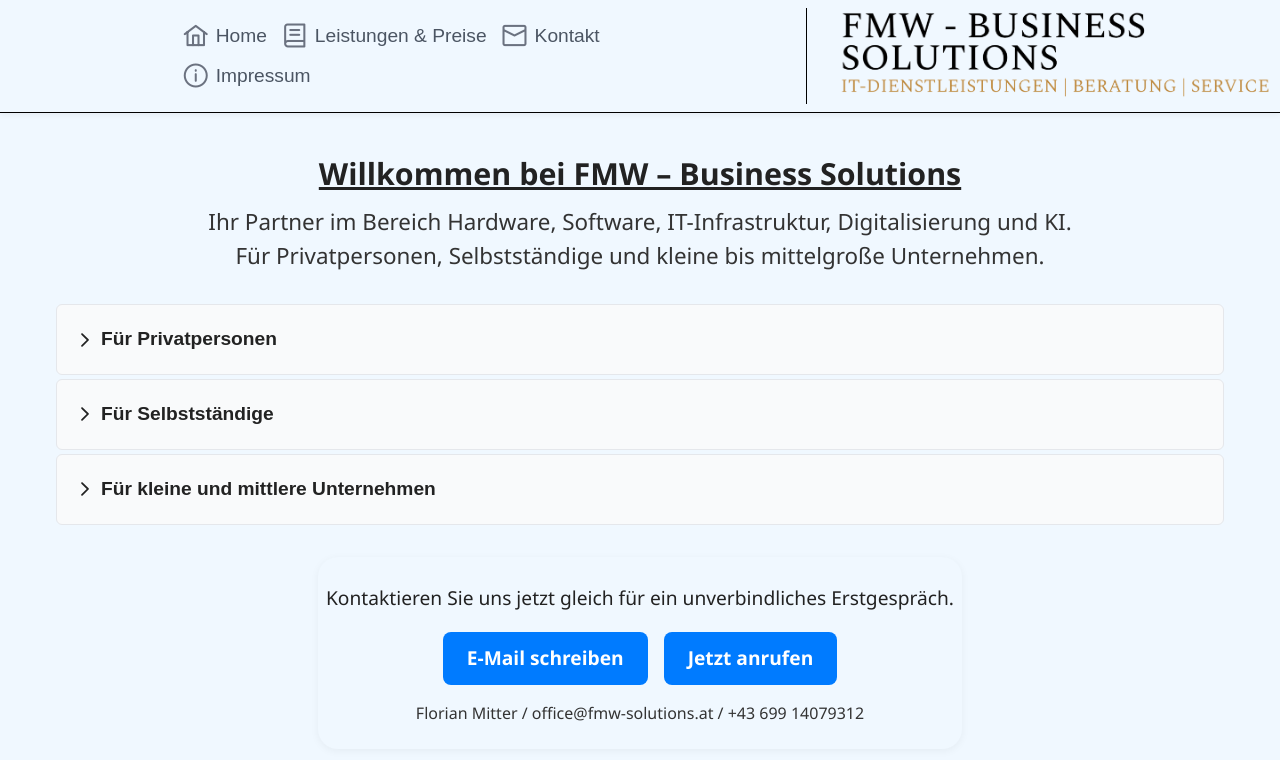
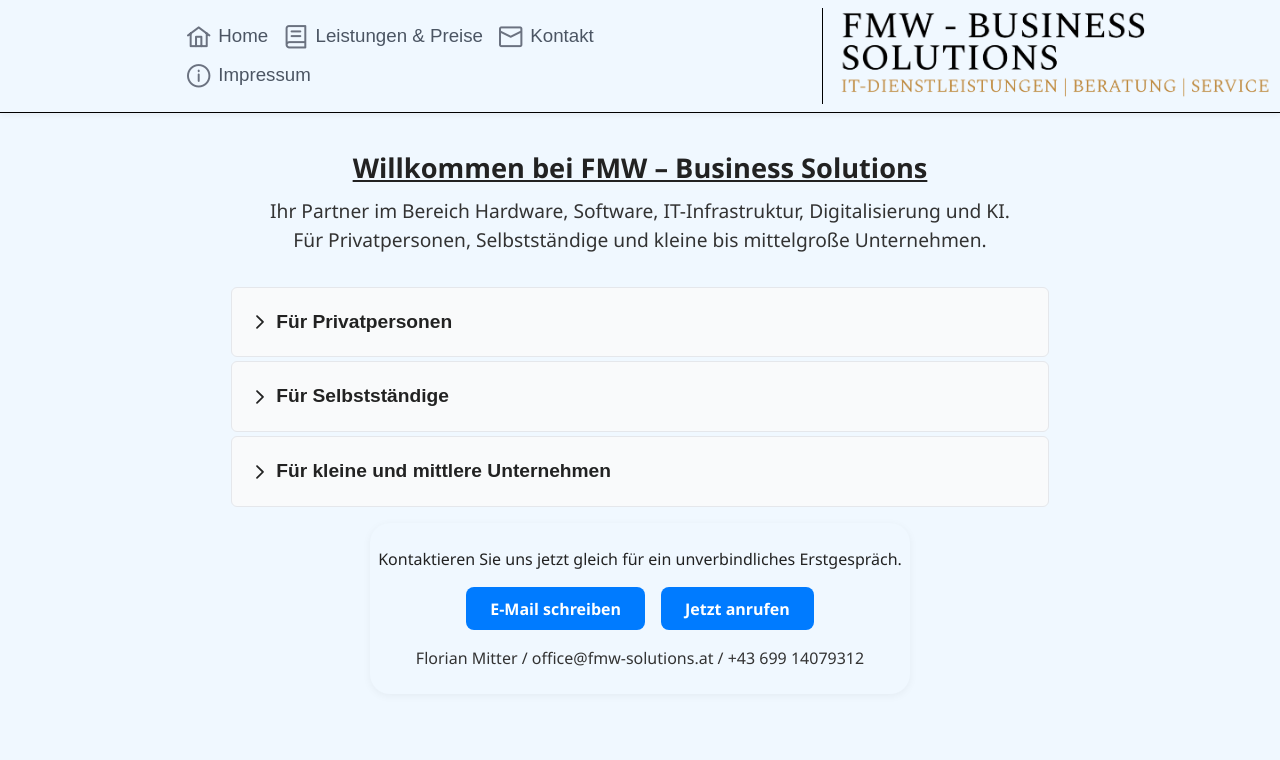
Before and after one commit to FMWBusinessSolutions/FMW-Homepage, a Vue app in the folder frontend/: page / in a window 1280 px wide. Shown: the top 760 px of the page. Built offline with nearby package versions, Linux system fonts and the light colour scheme; a web font is replaced by a local one.

Commit message:
update mobile view responsive

```diff
--- a/frontend/src/components/CTA.vue
+++ b/frontend/src/components/CTA.vue
@@ -27,7 +27,6 @@
 /* === CTA Box === */
 .cta-header {
   text-align: center;
-  font-size: 1.2em;
   padding: 0.5rem;
   border-radius: 20px;
   background-color: #f0f8ff;
@@ -46,7 +45,7 @@
 
 /* === Button Style === */
 .cta-button {
-  padding: 0.75rem 1.5rem;
+  padding: 0.6rem 1.5rem;
   border-radius: 8px;
   background-color: #007bff;
   color: white;
--- a/frontend/src/components/MenuBar.vue
+++ b/frontend/src/components/MenuBar.vue
@@ -75,7 +75,7 @@
 /* === Logo === */
 .logo-wrapper {
   flex: 0 0 auto;
-  padding-left: 2rem;
+  padding-left: 1rem;
   border-left: 1px solid black;
 }
 
@@ -104,8 +104,12 @@
   width: 100%;
 }
 
+::v-deep(.p-menubar-root-list) {
+  min-width: fit-content;
+}
+
 ::v-deep(.p-menuitem-link) {
-  font-size: clamp(1em, 1.5vw, 1.3em);
+  font-size: 1.17em;
   color: black;
   padding: 0.5rem;
   display: flex;
--- a/frontend/src/views/HomeView.vue
+++ b/frontend/src/views/HomeView.vue
@@ -168,22 +168,23 @@
 }
 
 .intro-title {
-  font-size: 1.9rem;
+  font-size: 1.7rem;
   font-weight: bold;
   margin-bottom: 0.5rem;
 }
 
 .intro-subtext p {
-  font-size: 1.4rem;
+  font-size: 1.2rem;
   font-weight: normal;
   color: #333;
   margin: 0;
 }
 
 /* === Accordion Section === */
+
 .accordion-wrapper {
-  width: 100%;
-  margin-bottom: 2rem;
+  width: 70%;
+  margin: 0 auto 1rem auto; /* zentriert horizontal */
 }
 
 .accordion-title {
--- a/frontend/src/views/ServiceView.vue
+++ b/frontend/src/views/ServiceView.vue
@@ -160,7 +160,8 @@
 .service-title {
   font-weight: bold;
   font-size: 1.2rem;
-  margin-bottom: 1em;
+  margin-top: 0;
+  margin-bottom: 0.2em;
   text-align: center;
   min-height: 2.5em;
   padding: 0 0.5em;
```
